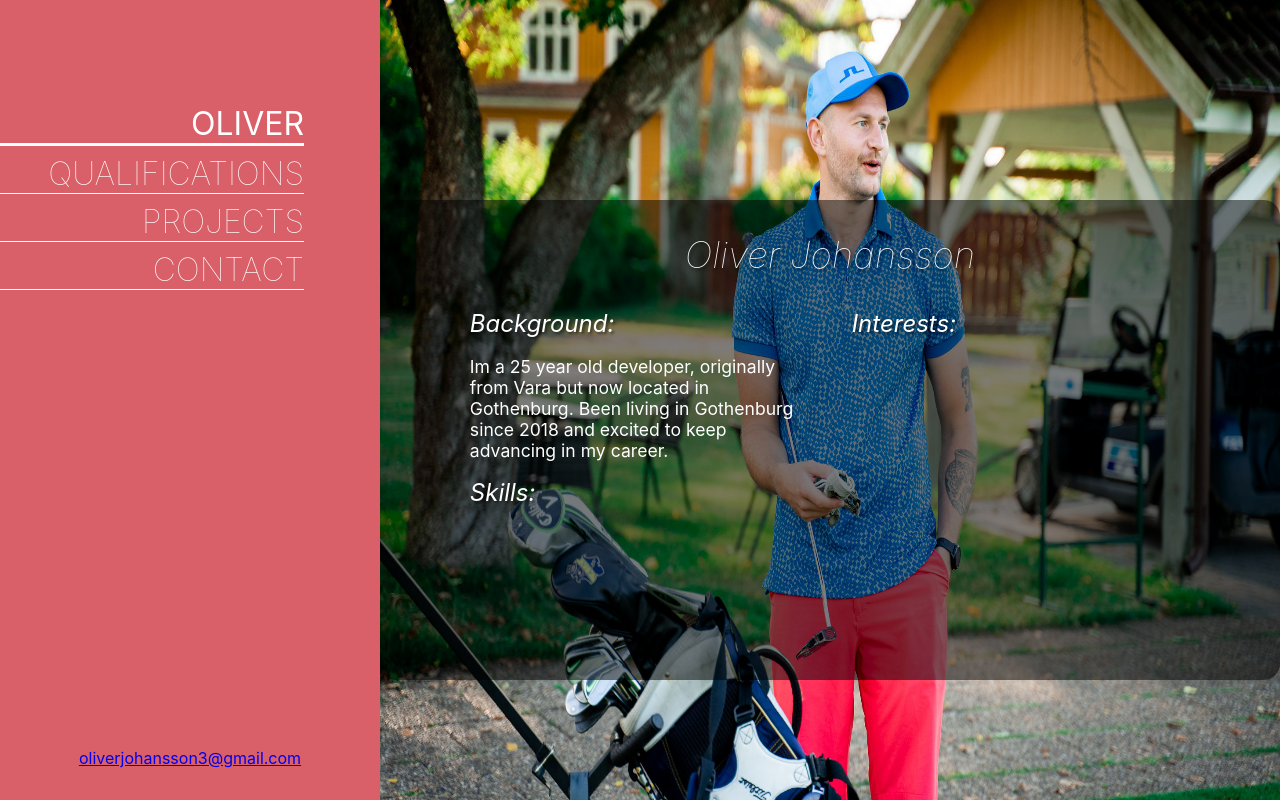
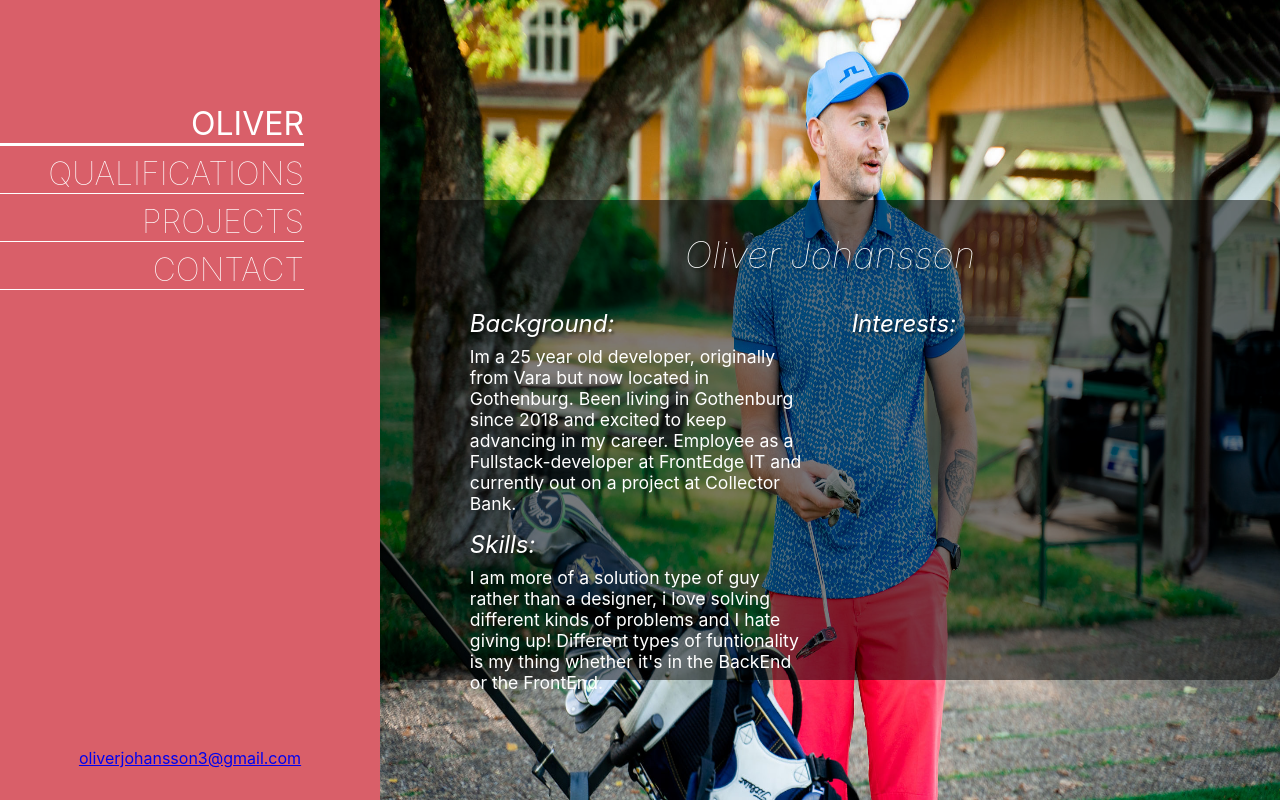
Before and after one commit to Browbeans/Profile-app, a React (Create React App) app: page / in a window 1280 px wide. Built offline with nearby package versions, Linux system fonts and the light colour scheme.

Commit message:
Added content for about me

```diff
--- a/src/Components/AboutMe.tsx
+++ b/src/Components/AboutMe.tsx
@@ -13,10 +13,16 @@ const AboutMe:React.FC = () => {
             <p className={aboutMeClasses.aboutMeParagraph}>
               Im a 25 year old developer, originally from Vara but now located in
               Gothenburg. Been living in Gothenburg since 2018 and excited to keep
-              advancing in my career.
+              advancing in my career. Employee as a Fullstack-developer at FrontEdge IT
+              and currently out on a project at Collector Bank.
             </p>
             <h2 className={aboutMeClasses.aboutMeChildHeadlines}>Skills:</h2>
-            <p className={aboutMeClasses.aboutMeParagraph}></p>
+            <p className={aboutMeClasses.aboutMeParagraph}>
+              I am more of a solution type of guy rather than a designer, i love
+              solving different kinds of problems and I hate giving up! Different
+              types of funtionality is my thing whether it's in the BackEnd or the
+              FrontEnd.
+            </p>
           </div>
           <div className={aboutMeClasses.dedicatedInfoContainer}>
             <h2 className={aboutMeClasses.aboutMeChildHeadlines}>Interests:</h2>
--- a/src/Style/AboutMeStyle.ts
+++ b/src/Style/AboutMeStyle.ts
@@ -37,7 +37,7 @@ const aboutMeStyle = makeStyles(
     aboutMeChildHeadlines: {
       color: "white",
       margin: "0",
-      marginBottom: "1rem",
+      marginBottom: ".5rem",
       fontSize: "1.5rem",
       textShadow: "2px 2px 3px rgba(0,0,0,0.6)",
       fontStyle: "italic",
@@ -45,7 +45,8 @@ const aboutMeStyle = makeStyles(
     },
     aboutMeParagraph: {
       color: "white",
-      fontSize: "1.1rem"
+      fontSize: "1.1rem",
+      margin: "0 0 1rem 0"
     },
     dedicatedInfoHolder: {
       width: "90%",
```
